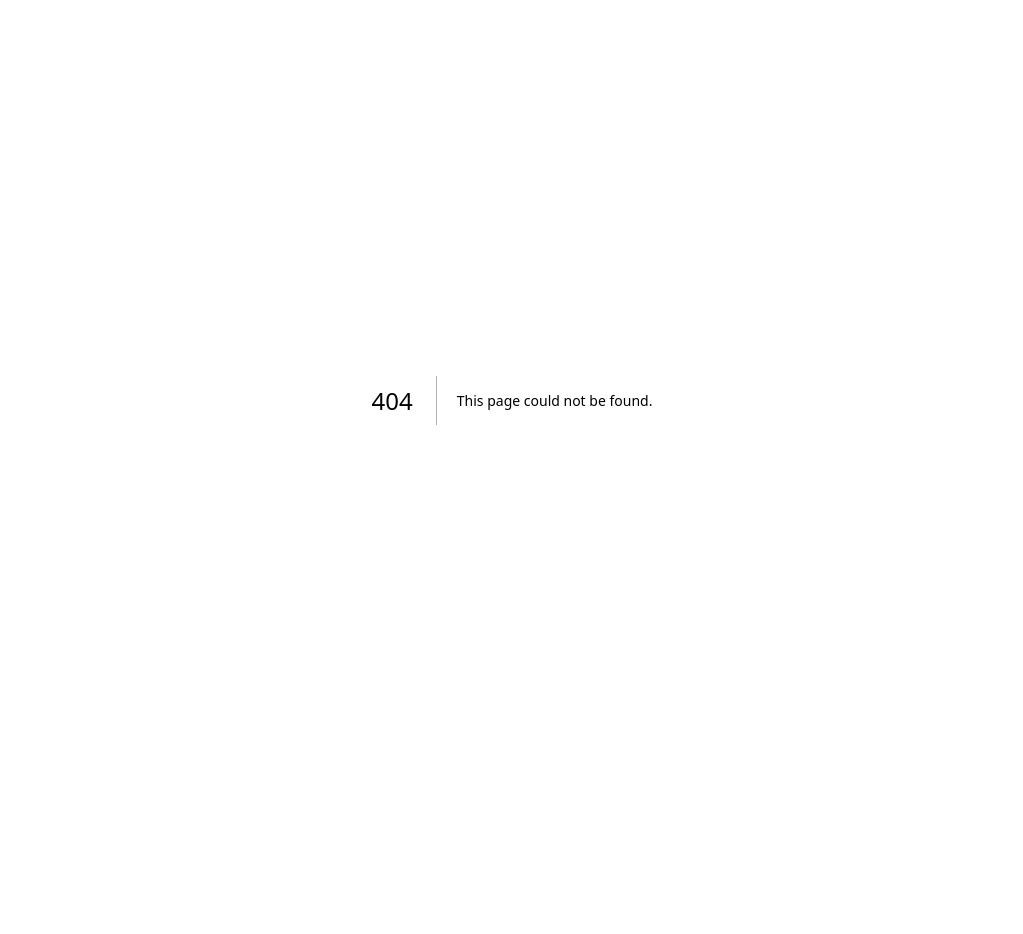
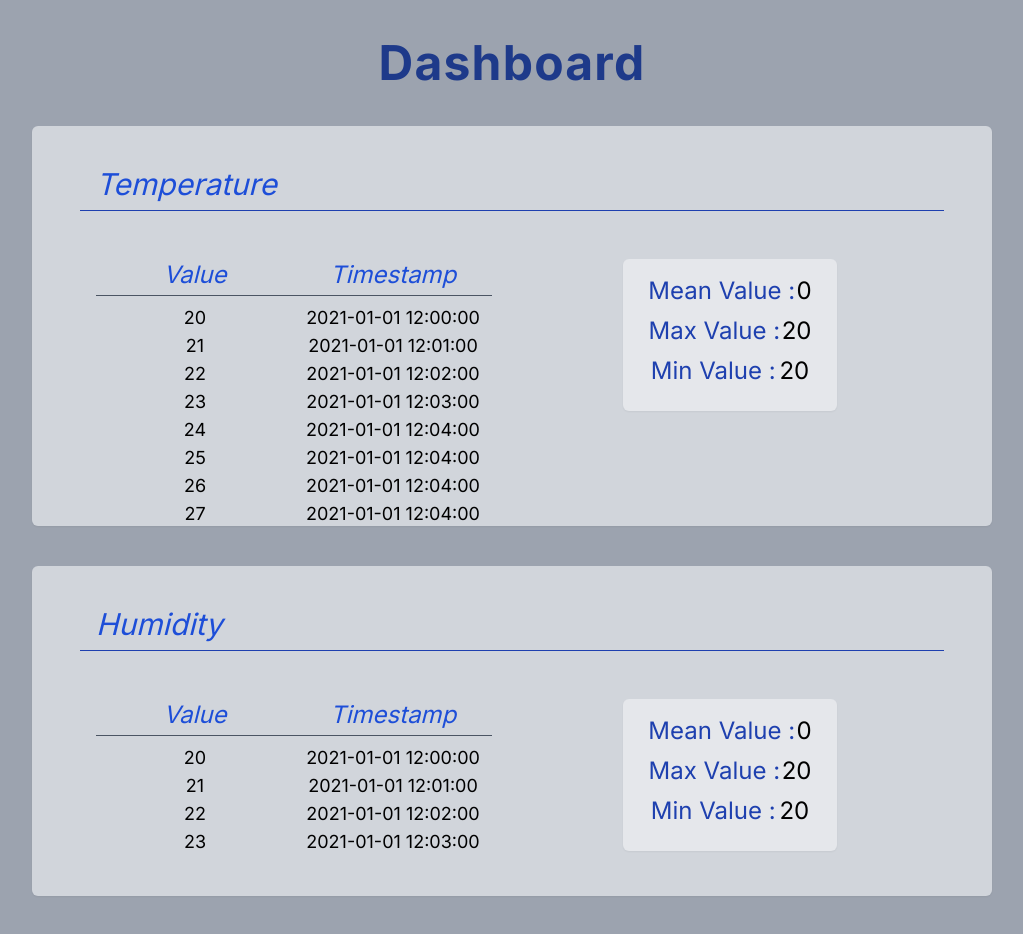
Before and after one commit to Pulkit1802/opc_timeseries, a Next.js app in the folder frontend/: page /dashboard in a window 1280 px wide. Before the commit this address had no page. Shown: the top 934 px of the page, without its empty margins (128-1151 px from the left). Before the commit the page ends 800 px from the top, so only its background shows below. Built offline with nearby package versions, Linux system fonts and the light colour scheme.

Commit message:
Dashboard page

```diff
--- /dev/null
+++ b/frontend/app/dashboard/page.js
@@ -0,0 +1,137 @@
+const { VariableCard } = require('./variableCard')
+
+
+const variableData = [
+    {
+        variable: 'Temperature',
+        data: [
+            {
+                value: '20',
+                timestamp: '2021-01-01 12:00:00'
+            },
+            {
+                value: '21',
+                timestamp: '2021-01-01 12:01:00'
+            },
+            {
+                value: '22',
+                timestamp: '2021-01-01 12:02:00'
+            },
+            {
+                value: '23',
+                timestamp: '2021-01-01 12:03:00'
+            },
+            {
+                value: '24',
+                timestamp: '2021-01-01 12:04:00'
+            },
+            {
+                value: '25',
+                timestamp: '2021-01-01 12:04:00'
+            },
+            {
+                value: '26',
+                timestamp: '2021-01-01 12:04:00'
+            },
+            {
+                value: '27',
+                timestamp: '2021-01-01 12:04:00'
+            },
+            {
+                value: '25',
+                timestamp: '2021-01-01 12:04:00'
+            },
+            {
+                value: '26',
+                timestamp: '2021-01-01 12:04:00'
+            },
+            {
+                value: '27',
+                timestamp: '2021-01-01 12:04:00'
+            },
+            {
+                value: '26',
+                timestamp: '2021-01-01 12:04:00'
+            },
+            {
+                value: '27',
+                timestamp: '2021-01-01 12:04:00'
+            },
+            {
+                value: '25',
+                timestamp: '2021-01-01 12:04:00'
+            },
+            {
+                value: '26',
+                timestamp: '2021-01-01 12:04:00'
+            },
+            {
+                value: '27',
+                timestamp: '2021-01-01 12:04:00'
+            },
+            {
+                value: '26',
+                timestamp: '2021-01-01 12:04:00'
+            },
+            {
+                value: '27',
+                timestamp: '2021-01-01 12:04:00'
+            },
+            {
+                value: '25',
+                timestamp: '2021-01-01 12:04:00'
+            },
+            {
+                value: '26',
+                timestamp: '2021-01-01 12:04:00'
+            },
+            {
+                value: '27',
+                timestamp: '2021-01-01 12:04:00'
+            },
+        ]
+    },
+    {
+        variable: 'Humidity',
+        data: [
+            {
+                value: '20',
+                timestamp: '2021-01-01 12:00:00'
+            },
+            {
+                value: '21',
+                timestamp: '2021-01-01 12:01:00'
+            },
+            {
+                value: '22',
+                timestamp: '2021-01-01 12:02:00'
+            },
+            {
+                value: '23',
+                timestamp: '2021-01-01 12:03:00'
+            },
+        ]
+    }
+]
+
+
+export default function Dashboard () {
+    return (
+        <div className="text-lg min-h-screen pb-16 bg-gray-400 text-black">
+            <div className="text-center py-6">
+                <h1 className="text-5xl font-bold leading-relaxed tracking-wide text-blue-900">Dashboard</h1>
+            </div>
+
+            <div>
+                {variableData.map((cur, index) => {
+                    return (
+                        <VariableCard key={index} variable={cur.variable} data={cur.data} />
+                    )
+                })}
+            </div>
+
+            {/* <VariableCard /> */}
+
+        </div>
+    )
+}
--- /dev/null
+++ b/frontend/app/dashboard/variableCard.js
@@ -0,0 +1,64 @@
+"use client";
+
+const React = require('react')
+// import { useState } from 'react'
+
+function VariableCard ({ variable, data}) {
+
+    const [valueSum, setValueSum] = React.useState(0)
+    const [maxValue, setMaxValue] = React.useState(data[0].value)
+    const [minValue, setMinValue] = React.useState(data[0].value)
+
+    const variableDataCard = data.map((cur, index) => {
+        // setValueSum(valueSum + parseInt(cur.value))
+        // if (parseInt(cur.value) > parseInt(maxValue)) {
+        //     setMaxValue(cur.value)
+        // }
+        // if (parseInt(cur.value) < parseInt(minValue)) {
+        //     setMinValue(cur.value)
+        // }
+
+        return (
+            <div key={index} className="text-lg grid grid-cols-2 text-center">
+                <span className="">{ cur.value }</span>
+                <span className="">{ cur.timestamp }</span>
+            </div>
+        )
+    })
+
+    return (
+        <div className="bg-gray-300 rounded-md shadow-sm py-10 px-12 lg:w-3/4 lg:max-h-[50vh] overflow-scroll mx-auto mb-10">
+            <h2 className="text-3xl text-blue-700 italic pb-2 px-4 border-b border-b-blue-800 mb-12">{variable}</h2>
+            <div className="grid grid-cols-2 gap-2">
+                <div className="px-4">
+                    {/* {data.map((cur, index) => {
+                        return (
+                            <div key={index} className="text-xl flex justify-between">
+                                <span className="text-blue-700">{ cur.value }</span>
+                                <span className="text-blue-700">{ cur.timestamp }</span>
+                            </div>
+                        )
+                    })} */}
+                    <div className="grid grid-cols-2 text-center border-b border-b-gray-600 pb-1 mb-2">
+                        <span className="text-blue-700 text-2xl italic">Value</span>
+                        <span className="text-blue-700 text-2xl italic">Timestamp</span>
+                    </div>
+                    {...variableDataCard}
+                </div>
+
+                <div className='text-center '>
+                    <div className='py-4 px-6 bg-gray-200 w-1/2 mx-auto rounded-md shadow-sm'>
+                        <div className="text-2xl text-blue-800 flex justify-evenly mb-2">Mean Value : <span className='text-black'>{valueSum / data.length}</span> </div>
+                        <div className="text-2xl text-blue-800 flex justify-evenly mb-2">Max Value : <span className='text-black'>{maxValue}</span> </div>
+                        <div className="text-2xl text-blue-800 flex justify-evenly mb-2">Min Value : <span className='text-black'>{minValue}</span> </div>
+                    </div>
+                </div>
+
+            </div>
+        </div>
+    )
+}
+
+module.exports = {
+    VariableCard
+}
--- a/frontend/app/layout.js
+++ b/frontend/app/layout.js
@@ -4,7 +4,7 @@ import { Inter } from 'next/font/google'
 const inter = Inter({ subsets: ['latin'] })
 
 export const metadata = {
-  title: 'Create Next App',
+  title: 'Crion App',
   description: 'Generated by create next app',
 }
 
```
